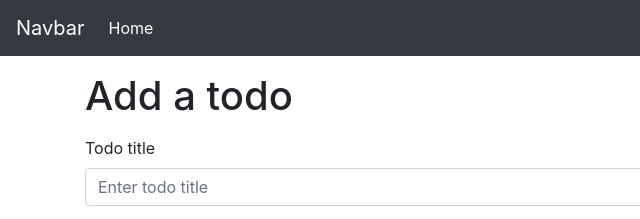
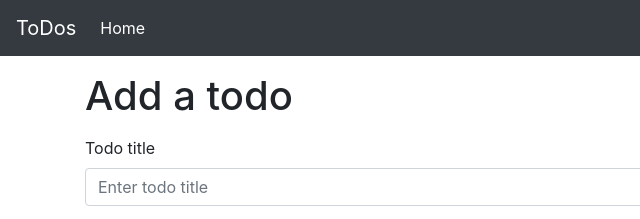
Before and after one commit to AsharMallick/vanilla-javascript-oops-todo-app, a plain HTML site: page index.html in a window 1280 px wide. Shown: the top 219 px of the page, 0-640 px from the left. Drawn offline with nearby package versions, Linux system fonts and the light colour scheme.

```diff
--- a/index.html
+++ b/index.html
@@ -11,7 +11,7 @@
 
 <body>
     <nav class="navbar navbar-expand-lg navbar-dark bg-dark">
-        <a class="navbar-brand" href="#">Navbar</a>
+        <a class="navbar-brand" href="#">ToDos</a>
         <button class="navbar-toggler" type="button" data-toggle="collapse" data-target="#navbarSupportedContent"
             aria-controls="navbarSupportedContent" aria-expanded="false" aria-label="Toggle navigation">
             <span class="navbar-toggler-icon"></span>
```
